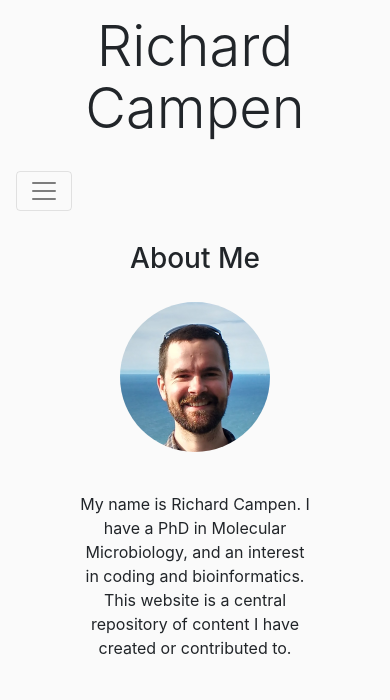
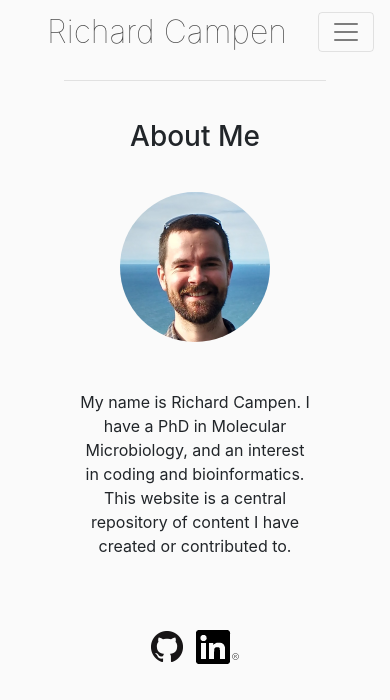
Before and after one commit to campenr/richardcampendotcom, a Flask app: page / in a window 390 px wide. Shown: the top 700 px of the page. Run offline with Flask 2, Linux system fonts and the light colour scheme; some libraries are stand-ins or nearby versions.

Commit message:
Made Header be replaced with navbar brand at xs breakpoint for better mobile display. Fixed some general formatting.

```diff
--- a/app/templates/base.html
+++ b/app/templates/base.html
@@ -20,15 +20,18 @@
 
 <body class="main-wrapper" style="background-color: #fafafa;">
 
-    <div class="container" style="text-align: center;">
+    <div class="container d-none d-sm-block" style="text-align: center;">
+        {# Hidden at small sizes and replaced with Navbar branding #}
         <p class="display-4 pt-3 pb-2">Richard Campen</p>
     </div>
 
     <nav class="navbar navbar-expand-sm navbar-light bg-light" style="background-color: #fafafa !important;">
 
-            <button class="navbar-toggler" type="button" data-toggle="collapse" data-target="#navbarSupportedContent" aria-controls="navbarSupportedContent" aria-expanded="false" aria-label="Toggle navigation">
-                <span class="navbar-toggler-icon"></span>
-            </button>
+        <span class="mx-auto d-sm-none d-md-none d-lg-none d-xl-none" style="font-size: 2rem; color: #444444; font-weight: lighter">Richard Campen</span>
+
+        <button class="navbar-toggler" type="button" data-toggle="collapse" data-target="#navbarSupportedContent" aria-controls="navbarSupportedContent" aria-expanded="false" aria-label="Toggle navigation">
+            <span class="navbar-toggler-icon"></span>
+        </button>
 
         <div class="collapse navbar-collapse" id="navbarSupportedContent">
             <ul class="navbar-nav mx-auto">
@@ -51,6 +54,7 @@
     <div class="container main-content">
         <div class="row">
             <div class="col-9 mx-auto" style="text-align: center;">
+                <hr/>
                 {% block main_content %}
                     {# page specific main content fills in here. #}
                 {% endblock %}
@@ -74,5 +78,7 @@
     <script src="https://cdnjs.cloudflare.com/ajax/libs/popper.js/1.11.0/umd/popper.min.js" integrity="sha384-b/U6ypiBEHpOf/4+1nzFpr53nxSS+GLCkfwBdFNTxtclqqenISfwAzpKaMNFNmj4" crossorigin="anonymous"></script>
     <script src="https://maxcdn.bootstrapcdn.com/bootstrap/4.0.0-beta/js/bootstrap.min.js" integrity="sha384-h0AbiXch4ZDo7tp9hKZ4TsHbi047NrKGLO3SEJAg45jXxnGIfYzk4Si90RDIqNm1" crossorigin="anonymous"></script>
 
+    <script src="{{ url_for('static', filename='js/main.js') }}"></script>
+
 </body>
 </html>
--- a/app/templates/index.html
+++ b/app/templates/index.html
@@ -8,11 +8,11 @@
     {# NOTE: This content is wrapped in a bootstrap container #}
     {# Insert page specific body here. #}
 
-    <div class="pt-3 pb-1">
+    <div class="py-3">
         <h3 class="pt-2">About Me</h3>
     </div>
 
-    <p class="pt-3 pb-2 px-3">
+    <p class="py-3 px-3">
         <img class="rounded-circle" src="{{ url_for('static', filename='img/headshot_300px.png') }}" style="width: 150px; height: 150px;">
     </p>
 
@@ -21,7 +21,10 @@
         and an interest in coding and bioinformatics. This website is a
         central repository of content I have created or contributed to.
     </p>
+
     <br>
+    <br>
+
     <p>
         <a class="px-1" target= "_blank" href="https://github.com/campenr">
             <img src="{{ url_for('static', filename='img/GitHub-Mark-32px.png') }}">
```
Also changed, not shown: app/static/css/main.css (+4 -4 lines).
